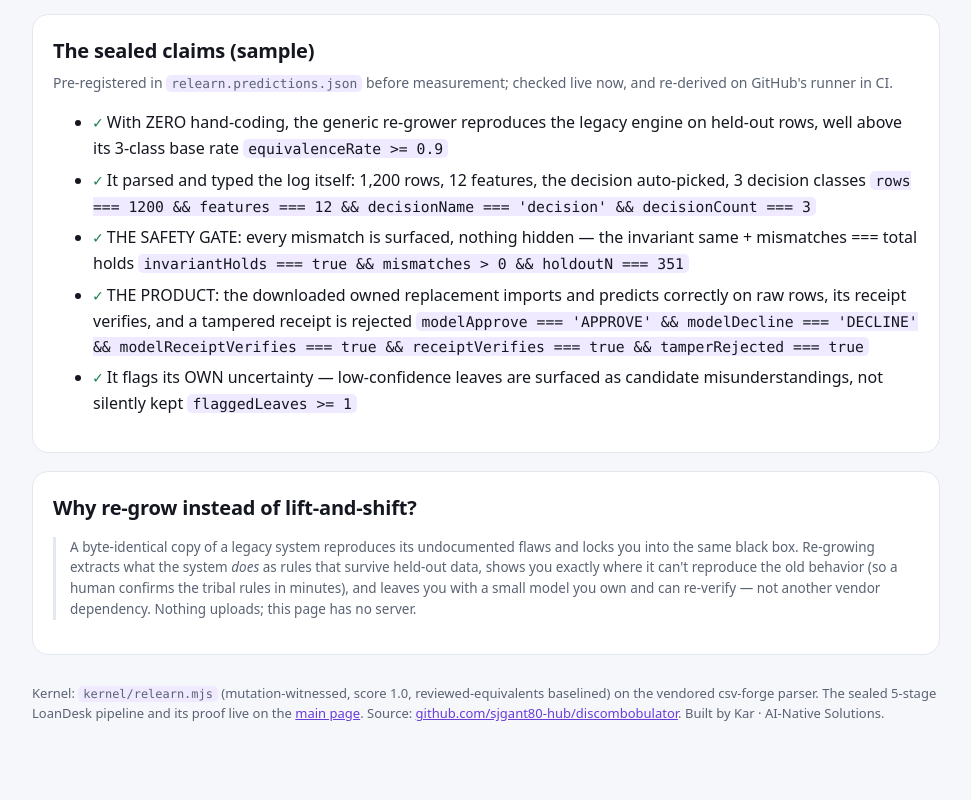
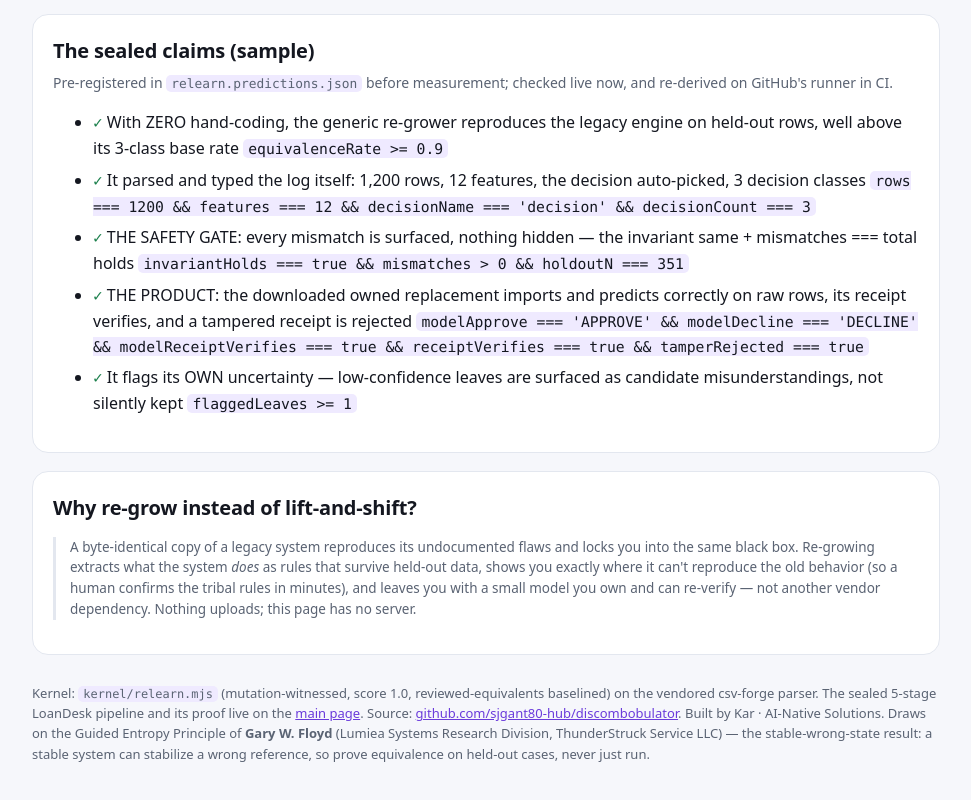
Before and after one commit to sjgant80-hub/discombobulator, a website: page app.html in a window 1280 px wide. Shown: the part 2640-3440 px from the top of the page, without its empty margins (154-1125 px from the left). Drawn offline with Linux system fonts and the light colour scheme.

Commit message:
credit: Gary W. Floyd (GEP) in NOTICE + the live tool footer
discombobulator's thesis — a byte-copy stabilizes a legacy system's wrong behavior,
so prove equivalence on held-out decisions rather than just run — is Gary W. Floyd's
stable-wrong-state result ("stability ≠ truth") and parallel-negative-map discipline.
Credit the source principle (the idea/kernels/gate remain the estate's own).

Gary W. Floyd, Lumiea Systems Research Division, ThunderStruck Service LLC —
"From GEP Stabilization to Dual-Map Ethical Reasoning" v0.2 (2026) and
"The Laws of Entropy-Time" (Feb 2026). Open Defensive Prior Art (CC).

Co-Authored-By: Claude Opus 4.8 <noreply@anthropic.com>

```diff
--- a/app.html
+++ b/app.html
@@ -104,7 +104,7 @@
     <p class="note">A byte-identical copy of a legacy system reproduces its undocumented flaws and locks you into the same black box. Re-growing extracts what the system <em>does</em> as rules that survive held-out data, shows you exactly where it can't reproduce the old behavior (so a human confirms the tribal rules in minutes), and leaves you with a small model you own and can re-verify — not another vendor dependency. Nothing uploads; this page has no server.</p>
   </section>
 
-  <footer>Kernel: <code>kernel/relearn.mjs</code> (mutation-witnessed, score 1.0, reviewed-equivalents baselined) on the vendored csv-forge parser. The sealed 5-stage LoanDesk pipeline and its proof live on the <a href="./index.html">main page</a>. Source: <a href="https://github.com/sjgant80-hub/discombobulator">github.com/sjgant80-hub/discombobulator</a>. Built by Kar · AI-Native Solutions.</footer>
+  <footer>Kernel: <code>kernel/relearn.mjs</code> (mutation-witnessed, score 1.0, reviewed-equivalents baselined) on the vendored csv-forge parser. The sealed 5-stage LoanDesk pipeline and its proof live on the <a href="./index.html">main page</a>. Source: <a href="https://github.com/sjgant80-hub/discombobulator">github.com/sjgant80-hub/discombobulator</a>. Built by Kar · AI-Native Solutions. Draws on the Guided Entropy Principle of <strong>Gary W. Floyd</strong> (Lumiea Systems Research Division, ThunderStruck Service LLC) — the stable-wrong-state result: a stable system can stabilize a wrong reference, so prove equivalence on held-out cases, never just run.</footer>
 </div>
 
 <script type="module">
```
Also changed, not shown: 1 other file.
